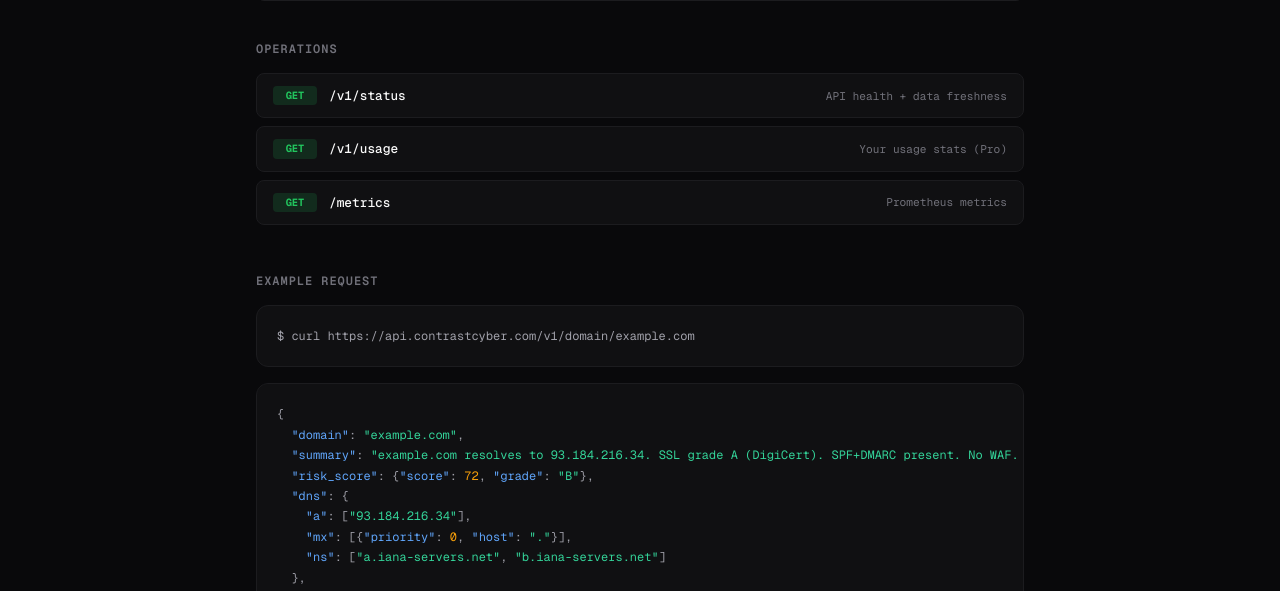
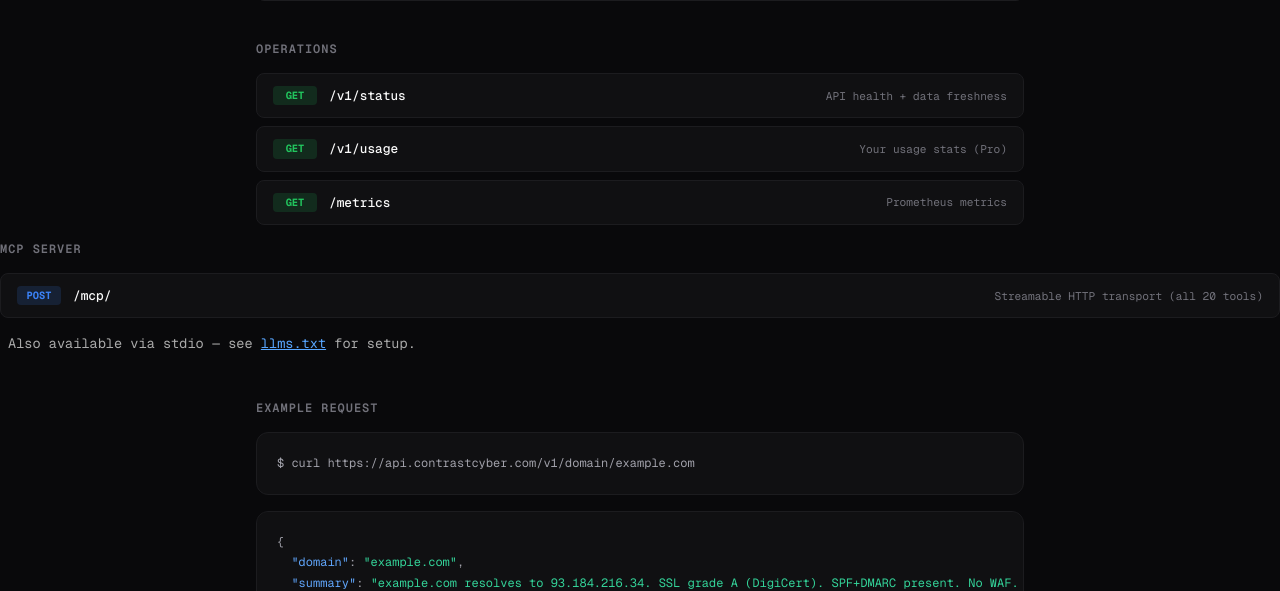
Before and after one commit to UPinar/contrastapi, a FastAPI app: page / in a window 1280 px wide. Shown: the part 2200-2791 px from the top of the page. Run offline with FastAPI, Linux system fonts and the light colour scheme; data that the repository does not hold is empty; parts of the project's set-up code (start-up, migrations or seed data) failed here and were passed over.

Commit message:
Add MCP Streamable HTTP endpoint with rate limit protection and monitoring
- Mount MCP server at POST /mcp/ (stateless HTTP, JSON response, Cloudflare-compatible)
- Forward real client IP via contextvars (CF-Connecting-IP > X-Real-IP > XFF)
  to prevent localhost rate limit bypass on internal API calls
- Graceful fallback when mcp package not installed (CI compatibility)
- Add nginx /mcp location (buffering off, 90s timeout, burst=20)
- Remove /mcp from block-exploits.conf probe list
- Restore nginx upstream/keepalive/proxy_cache config
- Add mcp_monitor.sh (5 checks, */5 cron, Telegram alerts, no IP logging)
- Add 9 MCP integration tests (612 total)
- Document MCP in README, llms.txt, landing page with full tool list

```diff
--- a/app/main.py
+++ b/app/main.py
@@ -65,7 +65,13 @@ async def lifespan(app):
 
     task = asyncio.create_task(_periodic_maintenance())
 
-    yield
+    # MCP session manager needs a running task group (skip if mcp not installed)
+    if _mcp_session_mgr is not None:
+        async with _mcp_session_mgr.run():
+            logger.info("MCP Streamable HTTP endpoint ready at /mcp")
+            yield
+    else:
+        yield
 
     # Stop maintenance task
     task.cancel()
@@ -587,6 +593,23 @@ Rate limit headers returned: X-RateLimit-Limit, X-RateLimit-Remaining, X-RateLim
 - GET /v1/status — API health check and data freshness
 - GET /v1/usage — Usage statistics (Pro key required)
 
+## MCP (Model Context Protocol)
+
+ContrastAPI is available as an MCP server with 20 tools.
+MCP tools: domain_report, dns_lookup, whois_lookup, ssl_check, subdomain_enum,
+tech_fingerprint, threat_intel, scan_headers, ip_lookup, asn_lookup, cve_lookup,
+cve_search, exploit_lookup, ioc_lookup, hash_lookup, password_check,
+phishing_check, check_secrets, check_injection, check_headers.
+
+### HTTP Transport (remote)
+POST https://api.contrastcyber.com/mcp/
+Headers: Content-Type: application/json, Accept: application/json, text/event-stream
+Body: JSON-RPC 2.0 (initialize, tools/list, tools/call)
+
+### Stdio Transport (local)
+Add to .mcp.json:
+{"mcpServers": {"contrastapi": {"command": "python3", "args": ["/path/to/mcp_server.py"]}}}
+
 ## Quick Examples
 
 ### CVE Lookup
@@ -1037,6 +1060,48 @@ from webhooks import router as webhooks_router
 
 app.include_router(webhooks_router)
 
+# --- MCP Streamable HTTP endpoint ---
+_mcp_session_mgr = None
+try:
+    import importlib.util as _imputil
+
+    _spec = _imputil.spec_from_file_location("mcp_server", str(BASE_DIR.parent / "mcp_server.py"))
+    _mcp_mod = _imputil.module_from_spec(_spec)
+    _spec.loader.exec_module(_mcp_mod)
+    _mcp_instance = _mcp_mod.mcp
+    _mcp_client_ip_var = _mcp_mod._client_ip_var
+
+    class _MCPIPForwardMiddleware:
+        """ASGI middleware that sets the real client IP in contextvars
+        so MCP tool calls forward it to internal API requests."""
+
+        def __init__(self, asgi_app):
+            self.app = asgi_app
+
+        async def __call__(self, scope, receive, send):
+            if scope["type"] == "http":
+                headers = dict(scope.get("headers", []))
+                # Priority: CF-Connecting-IP (Cloudflare) > X-Real-IP (nginx) > XFF
+                ip = (headers.get(b"cf-connecting-ip") or b"").decode().strip()
+                if not ip:
+                    ip = (headers.get(b"x-real-ip") or b"").decode().strip()
+                if not ip:
+                    xff = (headers.get(b"x-forwarded-for") or b"").decode()
+                    ip = xff.split(",")[0].strip() if xff else ""
+                token = _mcp_client_ip_var.set(ip)
+                try:
+                    await self.app(scope, receive, send)
+                finally:
+                    _mcp_client_ip_var.reset(token)
+            else:
+                await self.app(scope, receive, send)
+
+    _mcp_starlette = _mcp_instance.streamable_http_app()
+    _mcp_session_mgr = _mcp_instance.session_manager
+    app.mount("/mcp", _MCPIPForwardMiddleware(_mcp_starlette))
+except Exception:
+    logger.warning("MCP server not available (mcp package not installed)")
+
 # --- AI Discovery endpoints ---
 
 
--- a/app/templates/index.html
+++ b/app/templates/index.html
@@ -238,6 +238,21 @@
     </div>
   </section>
 
+  <!-- MCP -->
+  <section class="module-section">
+    <div class="section-title">MCP Server</div>
+    <div class="endpoint-group">
+      <div class="endpoint">
+        <span class="method post">POST</span>
+        <span class="endpoint-path">/mcp/</span>
+        <span class="endpoint-desc">Streamable HTTP transport (all 20 tools)</span>
+      </div>
+    </div>
+    <p style="color:#aaa;font-size:0.85rem;margin:0.5rem 0 0 0.5rem">
+      Also available via stdio — see <a href="/llms.txt" style="color:#58a6ff">llms.txt</a> for setup.
+    </p>
+  </section>
+
   <!-- Example -->
   <section class="example-section">
     <div class="section-title">Example Request</div>
```
Also changed, not shown: app/tests/test_mcp.py (added, +202 -0 lines), mcp_server.py (+29 -6 lines), README.md, 1 other file.
